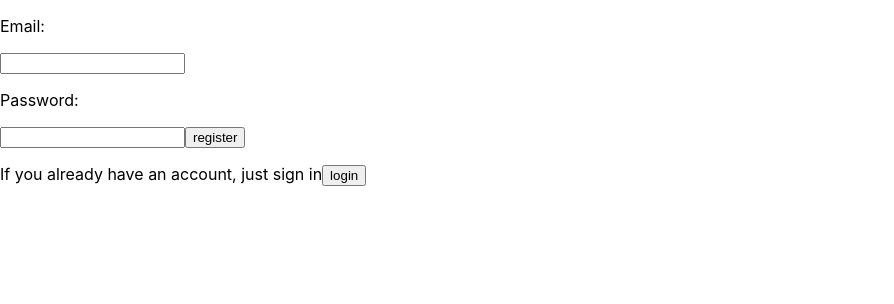
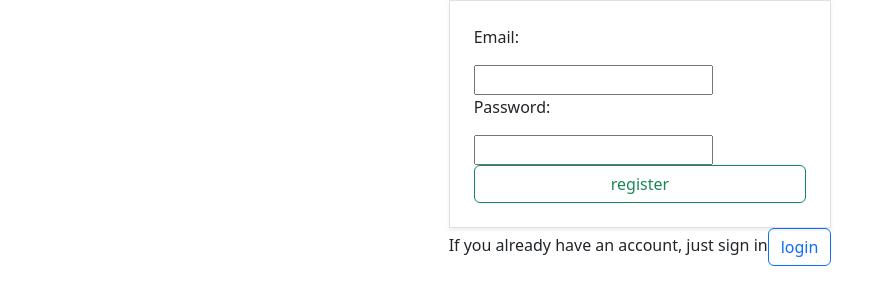
Before and after one commit to Lukasz-Lipinski/CS-DASHBOARD-NEXT, a Next.js app: page / in a window 1280 px wide. Shown: the top 304 px of the page, without its empty margins (0-894 px from the left). Built offline with nearby package versions, Linux system fonts and the light colour scheme.

Commit message:
bootstrap added

```diff
--- a/package.json
+++ b/package.json
@@ -9,6 +9,7 @@
     "lint": "next lint"
   },
   "dependencies": {
+    "bootstrap": "^5.2.2",
     "formik": "^2.2.9",
     "next": "13.0.3",
     "react": "18.2.0",
--- /dev/null
+++ b/src/components/Layout/index.tsx
@@ -0,0 +1,15 @@
+import { FC } from "react";
+
+interface LayoutProps {
+  children: React.ReactElement
+}
+
+const Layout: FC<LayoutProps> = ({ children }) => {
+  return (
+    <div className="d-flex justify-content-center container-fluid">
+      {children}
+    </div>
+  )
+ };
+
+ export default Layout;
--- a/src/components/Panel/index.tsx
+++ b/src/components/Panel/index.tsx
@@ -1,33 +1,70 @@
+import { useFormik } from "formik";
+
 export type LoginPanelTypes = "register" | "login";
 
 interface LoginPanelProps {
   panelType: LoginPanelTypes;
 }
 
+interface ErrorI {
+  email: boolean;
+  password: boolean;
+}
 
 export function LoginPanel({ panelType }: LoginPanelProps) {
+  const formik = useFormik({
+    initialValues: { email: "", password: "" },
+    validate: (values) => {
+      const { email, password } = values;
+      let error: ErrorI = {
+        email: false,
+        password: false,
+      };
 
-  const onSubmit = () => {
-    if (panelType === "register") {
-      //register
-    } else {
-      //signin user
+      if (/^\w+([\.-]?\w+)*@\w+([\.-]?\w+)*(\.\w{2,3})+$/.test(email)) {
+        error.email = true;
+      }
+
+      if (password.length < 7) {
+        error.password = true;
+      };
+
+      const errorFlags = Object.values(error);
+
+      for (let flag of errorFlags) {
+        if (flag) {
+          return error;
+        }
+      }
+      return undefined
+    },
+    onSubmit: (values, actions) => {
+      if (panelType === "login") {
+        console.log(values, panelType);
+      } else {
+        console.log(values, panelType);
+      }
     }
-   }
+  })
+
   return (
-    <form>
-      <label htmlFor="">
+    <div className="shadow-sm p-4 border border-1">
+    <form onSubmit={formik.handleSubmit}  className="d-flex flex-column">
+      <label htmlFor="" className="">
         <p>Email: </p>
-        <input type="email" />
+        <input type="email" value={formik.values.email} name="email" onChange={formik.handleChange} />
       </label>
       <label htmlFor="">
         <p>Password: </p>
-        <input type="password" />
+        <input type="password" value={formik.values.password} name="password" onChange={formik.handleChange} />
       </label>
 
-      <button type="submit">
+
+      <button type="submit" className={formik.isValid ? "btn btn-outline-success" : "btn btn-outline-danger"}>
         { panelType === "register" ? "login" : 'register' }
       </button>
+
     </form>
+    </div>
   );
 }
--- a/src/pages/_app.tsx
+++ b/src/pages/_app.tsx
@@ -1,11 +1,15 @@
 import '../../styles/globals.css';
+import "bootstrap/dist/css/bootstrap.min.css";
 import type { AppProps } from 'next/app';
+import Layout from '../components/Layout';
 
 function MyApp({
   Component,
   pageProps,
 }: AppProps) {
-  return <Component {...pageProps} />;
+  return (<Layout>
+    <Component {...pageProps} />
+  </Layout>);
 }
 
 export default MyApp;
--- a/src/pages/dashboard/index.tsx
+++ b/src/pages/dashboard/index.tsx
@@ -1,7 +1,7 @@
 import { Navigation } from "../../components/Navigation";
 
 function DashboardPage() {
-  return <div>
+  return <div className="">
     <Navigation />
     dashboard page
     </div>;
--- a/src/pages/index.tsx
+++ b/src/pages/index.tsx
@@ -1,7 +1,7 @@
 import type {
   NextPage,
 } from 'next';
-import { useState } from 'react';
+import { useEffect, useState } from 'react';
 import { LoginPanel, LoginPanelTypes } from '../components/Panel';
 
 const Home: NextPage = () => {
@@ -21,7 +21,7 @@ const Home: NextPage = () => {
         {
           panelType === "register"  ? "If you don't have an account, sing up!" : "If you already have an account, just sign in"
         }
-        <button onClick={togglePanel}>
+        <button onClick={togglePanel} className="btn btn-outline-primary">
           {
             panelType
           }
```
Also changed, not shown: 1 other file (tests, documents, lock files or other folders).
